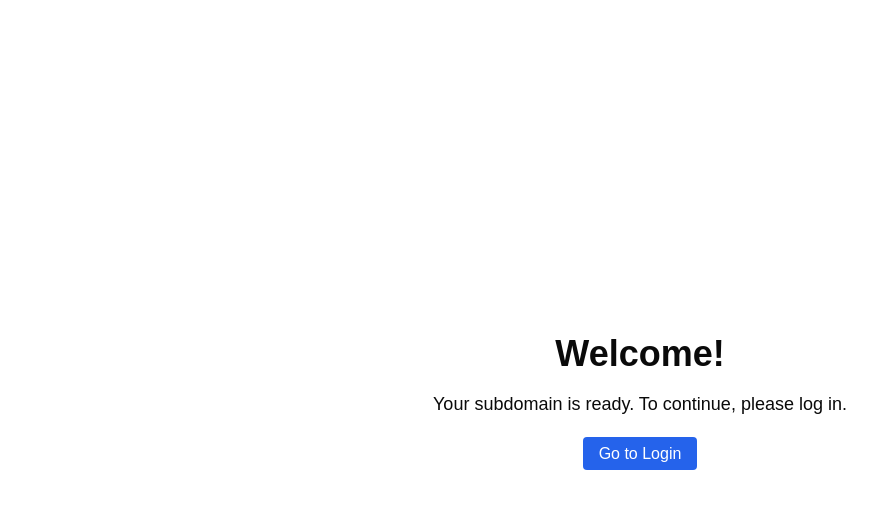
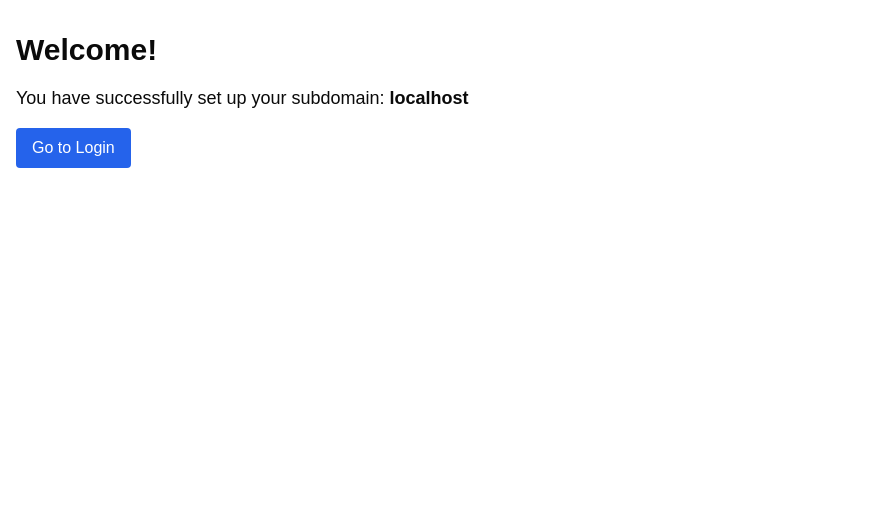
Before and after one commit to talentseek/cpd-dashboard, a Next.js app: page / in a window 1280 px wide. Shown: the top 508 px of the page, without its empty margins (0-893 px from the left). Built offline with nearby package versions, Linux system fonts and the light colour scheme.

Commit message:
main page subdomain success

```diff
--- a/src/app/page.tsx
+++ b/src/app/page.tsx
@@ -4,35 +4,30 @@ import { useEffect, useState } from 'react';
 import Link from 'next/link';
 
 export default function HomePage() {
-  const [subdomain, setSubdomain] = useState<string | null>(null);
+  const [fullDomain, setFullDomain] = useState('');
 
   useEffect(() => {
-    // Parse subdomain from window location
     if (typeof window !== 'undefined') {
+      // Get the full hostname, including subdomains if present
       const hostname = window.location.hostname;
-      const parts = hostname.split('.');
-      if (parts.length > 2) {
-        setSubdomain(parts[0]);
-      }
+      setFullDomain(hostname);
     }
   }, []);
 
   return (
-    <div className="flex flex-col items-center justify-center min-h-screen py-2">
-      <main className="text-center">
-        <h1 className="text-4xl font-bold mb-4">
-          {subdomain ? `Welcome! Your subdomain '${subdomain}' has been successfully set up!` : 'Welcome!'}
-        </h1>
-        <p className="text-lg mb-6">
-          Your subdomain is ready. To continue, please log in.
+    <div className="container mx-auto px-4 py-8">
+      <h1 className="text-3xl font-bold mb-4">Welcome!</h1>
+      {fullDomain && (
+        <p className="text-lg">
+          You have successfully set up your subdomain: <strong>{fullDomain}</strong>
         </p>
-        <Link href="/login">
-          {/* No <a> needed inside Link */}
-          <span className="px-4 py-2 bg-blue-600 text-white rounded cursor-pointer hover:bg-blue-700">
-            Go to Login
-          </span>
-        </Link>
-      </main>
+      )}
+      <Link
+        href="/login"
+        className="mt-4 inline-block bg-blue-600 text-white py-2 px-4 rounded hover:bg-blue-700"
+      >
+        Go to Login
+      </Link>
     </div>
   );
 }
```
